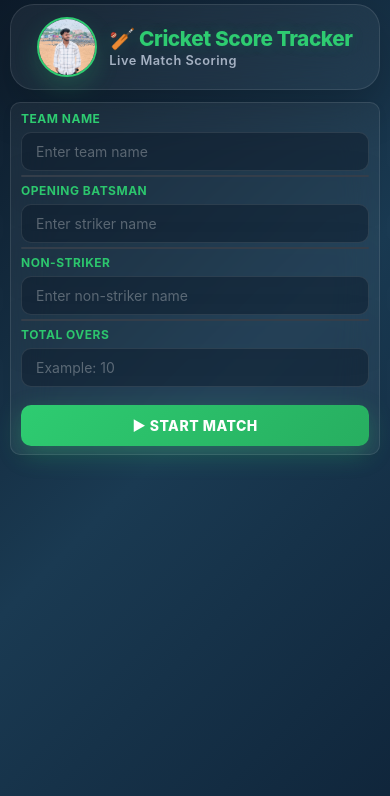
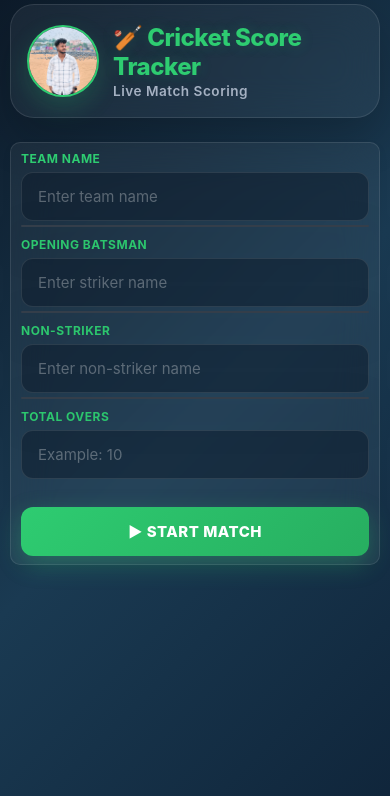
Before and after one commit to arunmurugan77/cricket-score-tracker, a Flask app: page / in a window 390 px wide. Shown: the top 796 px of the page. Run offline with Flask 3, Linux system fonts and the light colour scheme.

Commit message:
Enhance Match History with delete confirmation and uniform buttons, optimize landing page form sizes, and fix autocomplete duplicate bug

```diff
--- a/database.py
+++ b/database.py
@@ -405,7 +405,7 @@ def get_player_suggestions(search):
 
     if isinstance(conn, sqlite3.Connection):
         query = """
-            SELECT player_name
+            SELECT DISTINCT player_name
             FROM players
             WHERE LOWER(player_name) LIKE LOWER(?)
             ORDER BY player_name ASC
@@ -414,13 +414,13 @@ def get_player_suggestions(search):
         cursor.execute(query, (search + "%",))
     else:
         cursor.execute("""
-            SELECT player_name
+            SELECT DISTINCT player_name
             FROM players
             WHERE player_name ILIKE %s
             ORDER BY player_name ASC
             LIMIT 10
         """, (
-            search + "%"
+            search + "%",
         ))
 
     players = cursor.fetchall()
--- a/static/css/style.css
+++ b/static/css/style.css
@@ -1490,58 +1490,83 @@ tbody tr:last-child td {
     .app-header {
         flex-direction: row !important; /* Keep profile picture next to text on mobile */
         text-align: left !important;
-        gap: 12px !important;
-        padding: 12px !important;
-        margin-bottom: 12px !important;
+        gap: 14px !important;
+        padding: 18px 16px !important;
+        margin-bottom: 24px !important;
     }
 
     .app-header .profile-img {
-        width: 60px !important;
-        height: 60px !important;
-        border-width: 2px !important;
+        width: 72px !important;
+        height: 72px !important;
+        border-width: 2.5px !important;
     }
 
     .app-header .header-text h1 {
-        font-size: 1.3rem !important;
+        font-size: 1.5rem !important;
         margin-bottom: 2px !important;
     }
 
     .app-header .header-text p {
-        font-size: 0.8rem !important;
+        font-size: 0.85rem !important;
     }
 
     .setup-card {
+        padding: 24px 20px !important;
+        border-radius: 22px !important;
+    }
+
+    .setup-card .section-title {
+        margin-bottom: 18px !important;
+        padding-bottom: 8px !important;
+    }
+
+    .setup-card .section-title h2 {
+        font-size: 1.45rem !important;
+    }
+
+    .setup-card .section-title p {
+        font-size: 0.85rem !important;
+    }
+
+    .setup-card input {
         padding: 14px 16px !important;
-        border-radius: 16px !important;
-    }
-
-    .setup-card .section-title {
-        margin-bottom: 12px !important;
-        padding-bottom: 6px !important;
-    }
-
-    .setup-card .section-title h2 {
-        font-size: 1.25rem !important;
-    }
-
-    .setup-card .section-title p {
-        font-size: 0.8rem !important;
-    }
-
-    .setup-card input {
-        padding: 10px 14px !important;
-        font-size: 14px !important;
-        border-radius: 10px !important;
+        font-size: 15px !important;
+        border-radius: 12px !important;
     }
 
     .setup-card .input-group {
-        margin-bottom: 12px !important;
+        margin-bottom: 16px !important;
     }
 
     .setup-card .start-btn {
-        padding: 12px !important;
-        font-size: 14px !important;
-        margin-top: 6px !important;
-        border-radius: 10px !important;
-    }
-}
+        padding: 15px !important;
+        font-size: 15px !important;
+        margin-top: 12px !important;
+        border-radius: 12px !important;
+    }
+}
+
+/* ==================== HISTORY ACTIONS BUTTONS UNIFORM SIZE ==================== */
+.history-actions {
+    display: flex;
+    justify-content: center;
+    align-items: center;
+    gap: 8px;
+    flex-wrap: wrap; /* Ensure clean wrapping on tiny mobile screens */
+}
+
+.history-actions .btn {
+    margin: 0 !important;
+    padding: 8px 12px !important;
+    font-size: 12px !important;
+    border-radius: 8px !important;
+    text-transform: none !important;
+    font-weight: 700 !important;
+    display: inline-flex !important;
+    align-items: center;
+    justify-content: center;
+    gap: 4px;
+    height: 36px !important;
+    box-sizing: border-box !important;
+    letter-spacing: normal !important;
+}
```
Also changed, not shown: templates/history.html (+5 -7 lines), templates/index.html (+58 -41 lines).
